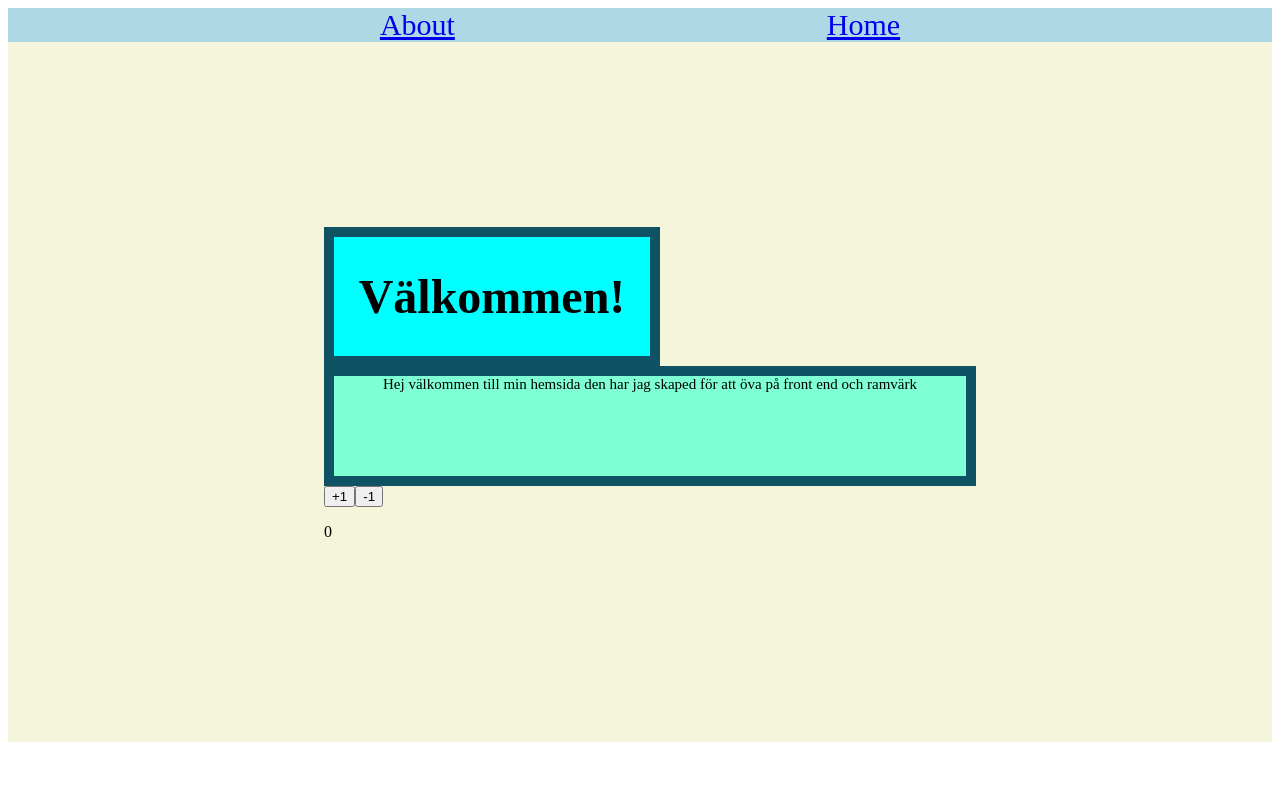
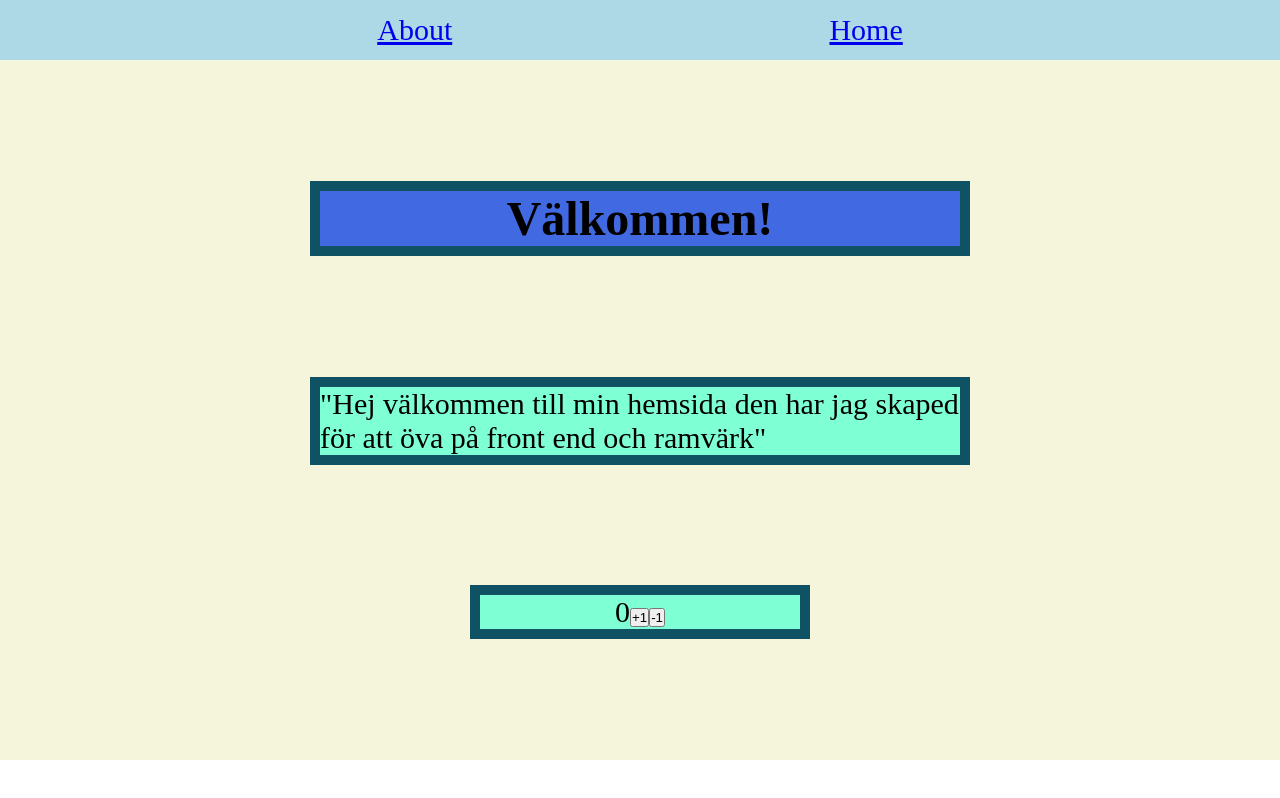
Before and after one commit to EricBO2/FR_inlamnings_uppgift, an Angular app: page / in a window 1280 px wide. Built offline with nearby package versions, Linux system fonts and the light colour scheme.

Commit message:
fickst css so its dry and locks som what good

```diff
--- a/src/app/about/about.component.css
+++ b/src/app/about/about.component.css
@@ -1,28 +1,8 @@
 main {
   display: flex;
   background-color: beige;
-  height: 700px;
-  justify-content: space-evenly;
+  min-height: 700px;
+  justify-content: center;
   align-items: center;
   flex-direction: column;
 }
-.rubrik_box{
-    display: flex;
-    background-color: aqua;
-    width: 50%;
-    font-size: 24px;
-    border: 10px solid;
-    border-color: rgb(15, 82, 99);
-    justify-content: center;
-}
-.text_box{
-  display: flex;
-  background-color: aquamarine;
-  width: auto;
-  min-width: 50%;
-  height: 300px;
-  font-size: 20px;
-  border: 10px solid;
-  border-color: rgb(15, 82, 99);
-  justify-content: center;
-}
--- a/src/app/about/about.component.ts
+++ b/src/app/about/about.component.ts
@@ -1,12 +1,15 @@
 import { Component } from '@angular/core';
-import { TextBoxComponent } from "../text-box/text-box.component";
 
 @Component({
   selector: 'app-about',
-  imports: [TextBoxComponent],
+  imports: [],
   templateUrl: './about.component.html',
   styleUrl: './about.component.css'
 })
 export class AboutComponent {
 
+
+  printAllUser(){
+
+  }
 }
--- a/src/app/app.component.css
+++ b/src/app/app.component.css
@@ -1,12 +1,10 @@
-* {
-  margin: 0;
-  padding: 0;
-}
 header {
   display: flex;
   background-color: lightblue;
   width: 100%;
+  height: 60px;
   font-size: 30px;
   color: black;
   justify-content: space-evenly;
+  align-items: center;
 }
--- a/src/app/custom-button/custom-button.component.ts
+++ b/src/app/custom-button/custom-button.component.ts
@@ -1,10 +1,10 @@
-import { Component, EventEmitter, Input, Output  } from '@angular/core';
+import { Component, EventEmitter, Input, Output } from '@angular/core';
 
 @Component({
   selector: 'app-custom-button',
   imports: [],
   templateUrl: './custom-button.component.html',
-  styleUrl: './custom-button.component.css'
+  styleUrl: './custom-button.component.css',
 })
 export class CustomButtonComponent {
   @Input() buttonMessage!: string;
--- a/src/app/home/home.component.css
+++ b/src/app/home/home.component.css
@@ -2,22 +2,7 @@ main {
   display: flex;
   background-color: beige;
   height: 700px;
-
   justify-content: space-evenly;
   align-items: center;
   flex-direction: column;
 }
-.bock_element{
-  display: block;
-  width: 50%;
-}
-.rubrik_box {
-  display: flex;
-  background-color: aqua;
-  width: 50%;
-  font-size: 24px;
-  border: 10px solid;
-  border-color: rgb(15, 82, 99);
-  justify-content: center;
-  align-items: center;
-}
--- a/src/app/home/home.component.html
+++ b/src/app/home/home.component.html
@@ -1,22 +1,17 @@
 <main>
-  <div class="bock_element">
-    <div class="rubrik_box">
-      <h1>Välkommen!</h1>
-    </div>
-    <app-text-box
-      textBoxMessage="Hej välkommen till min hemsida den har jag skaped för att öva på front end och ramvärk"
-    ></app-text-box>
-    <div>
-      <app-custom-button (clicked)="add()"  buttonMessage="+1"/>
+  <div class="rubrik_box">
+    <h1>Välkommen!</h1>
+  </div>
+  <div class="text_box">
+    "Hej välkommen till min hemsida den har jag skaped för att öva på front end
+    och ramvärk"
+  </div>
+  <div class="text_box">
+    <p>{{ count }}</p>
 
-      <app-custom-button (clicked)="subtract()"  buttonMessage="-1"/>
+    <app-custom-button (clicked)="add()" buttonMessage="+1" />
 
-      <p>{{count}}</p>
-
-
-    </div>
+    <app-custom-button (clicked)="subtract()" buttonMessage="-1" />
 
   </div>
-
-
 </main>
--- a/src/app/text-box/text-box.component.css
+++ /dev/null
@@ -1,11 +0,0 @@
-.text_box{
-    display: flex;
-    background-color: aquamarine;
-    width: auto;
-    min-width: 100%;
-    min-height: 100px;
-    font-size: 15px;
-    border: 10px solid;
-    border-color: rgb(15, 82, 99);
-    justify-content: center;
-}
--- a/src/app/text-box/text-box.component.html
+++ /dev/null
@@ -1,3 +0,0 @@
-<div class="text_box">
-    {{textBoxMessage}}
-</div>
--- a/src/app/types/User.ts
+++ b/src/app/types/User.ts
@@ -0,0 +1,6 @@
+/*export interface{
+    name:string
+    lastname:string
+    age:number
+    job:string
+}
--- a/src/styles.css
+++ b/src/styles.css
@@ -1 +1,27 @@
 /* You can add global styles to this file, and also import other style files */
+*{
+  margin: 0;
+  padding: 0;
+}
+
+.rubrik_box {
+  display: flex;
+  background-color: royalblue;
+  width: 50%;
+  font-size: 24px;
+  border: 10px solid;
+  border-color: rgb(15, 82, 99);
+  justify-content: center;
+}
+.text_box {
+  display: flex;
+  background-color: aquamarine;
+  width: auto;
+  min-width: 25%;
+  max-width: 50%;
+  min-height: 20px;
+  font-size: 30px;
+  border: 10px solid;
+  border-color: rgb(15, 82, 99);
+  justify-content: center;
+}
```
Also changed, not shown: src/app/home/home.component.ts (+6 -4 lines), src/app/text-box/text-box.component.ts (deleted, +0 -11 lines), 1 other file (tests, documents, lock files or other folders).
